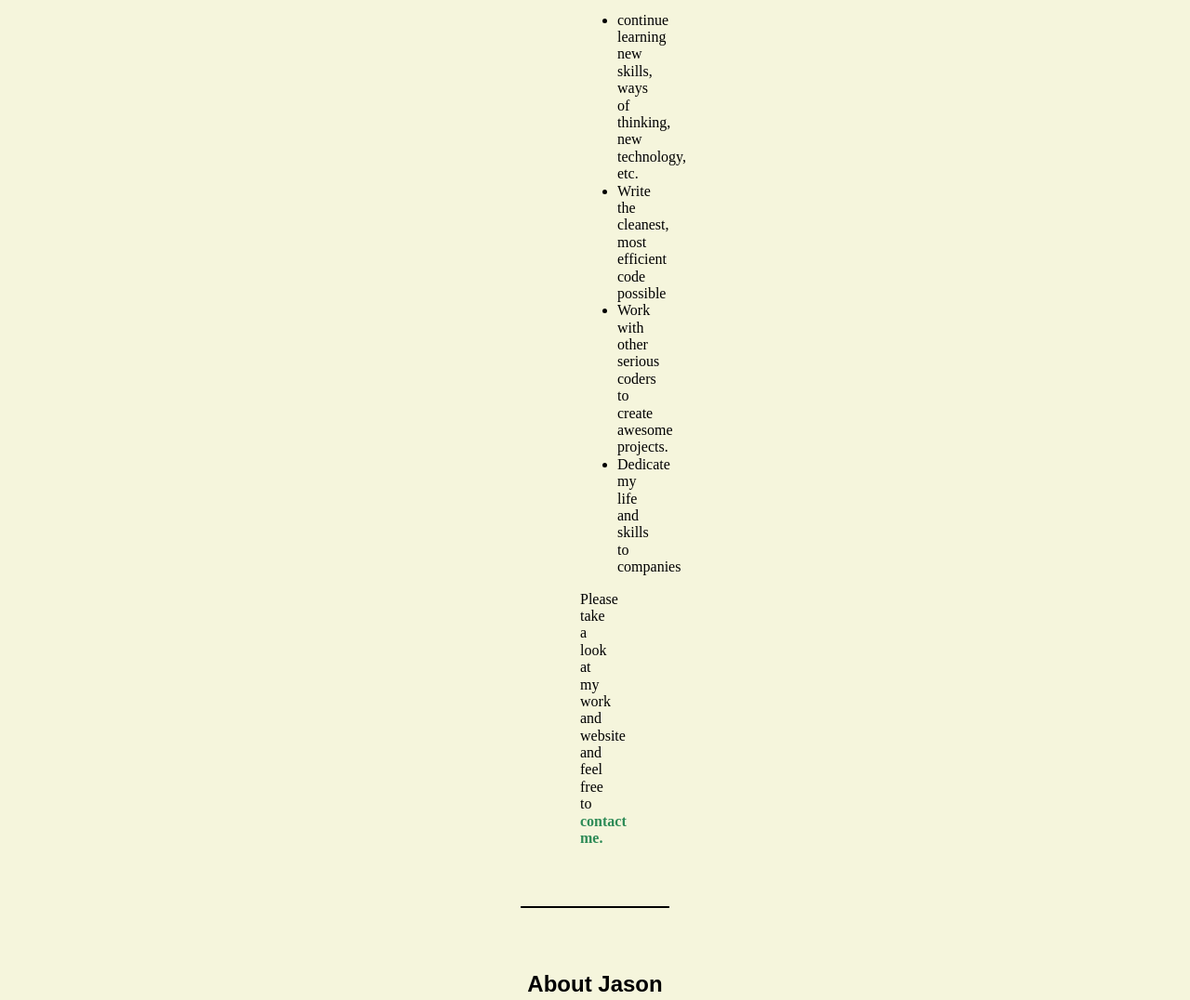
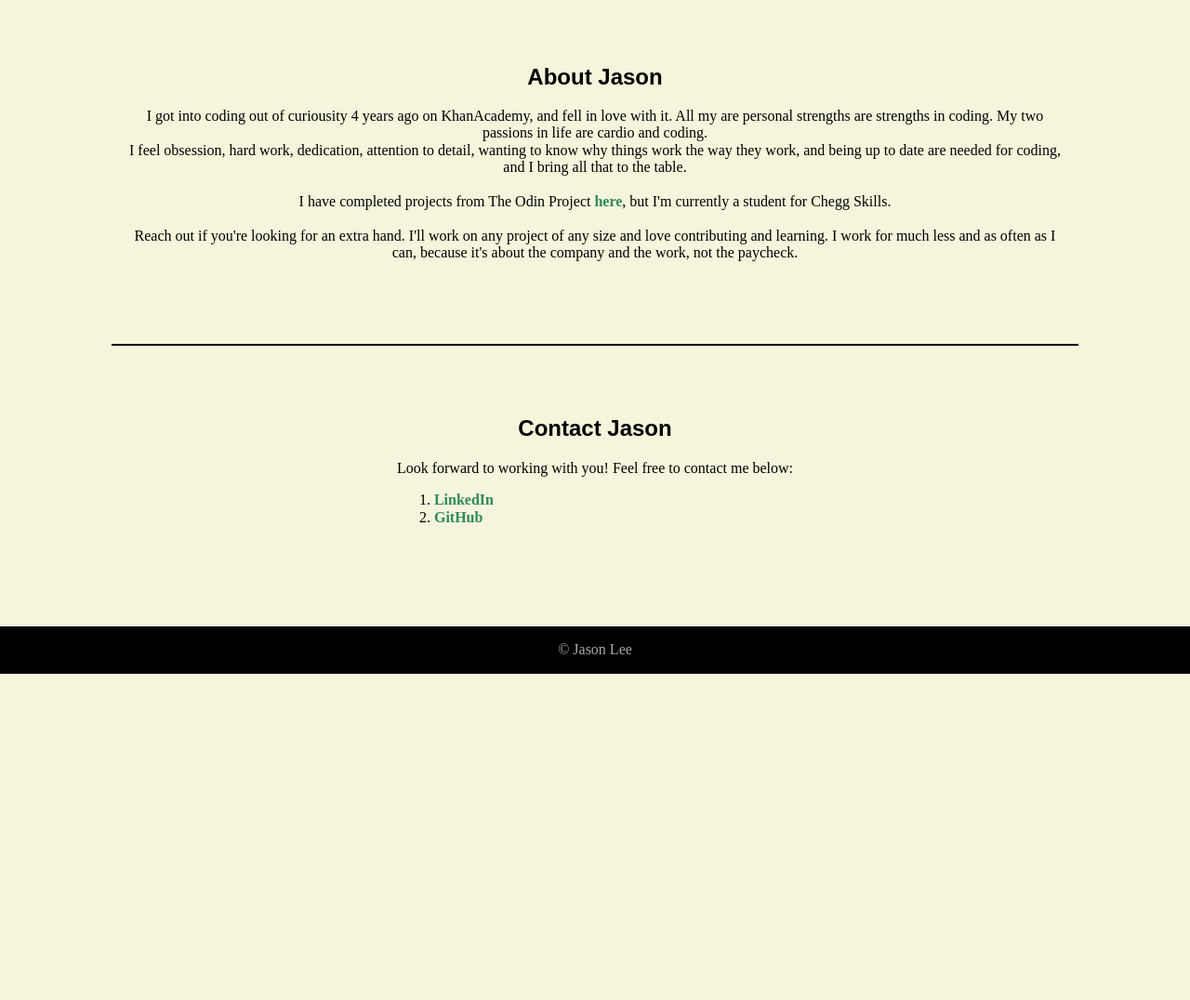
Before and after one commit to jlee55504/portfolio-web-page, a plain HTML site: page index.html in a window 1280 px wide. Shown: the part 1014-2090 px from the top of the page at 93% size. After the commit the page ends 1739 px from the top, so only its background shows below. Drawn offline with nearby package versions, Linux system fonts and the light colour scheme.

Commit message:
Fixed margin and padding

```diff
--- a/index.html
+++ b/index.html
@@ -71,15 +71,14 @@
    </div>
     <!--End of "me-image-div" <div> tag containing an image of me-->
 
-   <!--Beginning of ".section-header" <header> tag-->
-   <header class="section-header">
+
+
 
        <!--Beginning of ".section-h2" <h2> tag greeting employers-->
        <h2 class="section-h2">Greetings, I'm Jason Lee</h2>
        <!--End of ".section-h2" <h2> tag greeting employers-->
 
-    </header>
-    <!--End of ".section-header" <header> tag-->
+
 
 
         <!--".intro-section" <section> tag made https://validator.w3.org fail test.  ".intro-section" <div>
@@ -153,25 +152,19 @@
             <!--Beginning of ".about-section" <section> tag about me-->
             <section class="about-section">
 
-                <!--Beginning of ".section-header" <header> tag-->
-                <header class="section-header">
-
-
                     <!--Beginning of ".section-h2" <h2> tag about me-->
                     <h2 class="section-h2">About Jason</h2>
                     <!--End of ".section-h2" <h2> tag about me-->
 
-                </header>
-                <!--End of "section-header" <header> tag-->
 
                 <!--Beginning of ".content-div" and ".about-div" <div> tags-->
                <div class="content-div about-div">
 
                 <!--Beginning of <p> tag about why I got into coding-->
                 <p>I got into coding out of curiousity 4 years ago on KhanAcademy, and fell in love with it.
-                    All my are personal strengths are strengths in coding. My two passions in life are cardio and coding. I feel obsession, hard work, dedication, attention to detail,
-                     wanting to know why things work the way they work, and being up to date are needed for coding, and I bring all
-                     that to the table.</p>
+                    All my are personal strengths are strengths in coding. My two passions in life are cardio and coding.</p><p>I feel obsession, hard work, dedication, attention to detail,
+                        wanting to know why things work the way they work, and being up to date are needed for coding, and I bring all
+                        that to the table.</p>
                      <!--End of <p> tag about why I got into coding-->
 
                      <!--Beginning of line break tag-->
@@ -205,14 +198,10 @@
     <!--Beginning of "#contact-section" <section> tag-->
             <section id="contact-section">
 
-                <!--Beginning of ".section-header" <header> tag-->
-                <header class="section-header">
                 <!--Beginning of ".section-h2" <h2> tag contacting me-->
                     <h2 class="section-h2">Contact Jason</h2>
                 <!--End of ".section-h2" <h2> tag contacting me-->
 
-                </header>
-                <!--End of ".section-header" <header> tag-->
 
 <!--Beginning of ".content-div" <div> tag-->
  <div class="content-div">
--- a/style.css
+++ b/style.css
@@ -6,6 +6,7 @@
     display: flex;
     flex-direction: column;
     align-items: center;
+    margin-top: 4rem;
 }
 
 .main-header, .end-footer {
@@ -16,7 +17,7 @@
 body {
     background-color: #F5F5DC;
 }
- .main-header, .end-footer, .main-header-div  {
+ .main-header, .end-footer, .main-header-div, #contact-section, .intro-div   {
     display: flex;
     flex-direction: column;
     align-items: center;
@@ -41,23 +42,23 @@ hr {
     transform: rotate(45deg);*/
     background-color: white;
     border: 1px solid black;
+    margin: 0 7.5rem;
 }
 .content-div {
-   margin: 2rem;
+   /*margin: 0 20rem;*/
    padding: 0 2rem;
 }
 .about-section {
-
+    padding-top: 4rem;
+    padding-bottom: 5.5rem;
 }
 main {
-    margin: 3rem 35rem 1rem 35rem;
+  /*  margin: 3rem 35rem 1rem 35rem;*/
 }
 
-.about-section, #contact-section {
-    padding: 2.5rem 0;
-}
+
 .intro-div {
-    padding-bottom: 2rem;
+    padding-bottom: 5.5rem;
 }
 section {
 
@@ -67,7 +68,8 @@ p {
     margin: 0;
 }
 .about-div {
-    /*padding: 0 3rem 0 0;*/
+    padding: 0 8.5rem;
+    text-align: center;
 }
 
 .main-header {
@@ -99,3 +101,7 @@ a:active {
 .main-header-div > h3 {
     margin: 0;
 }
+#contact-section {
+    padding-top: 3.5rem;
+    padding-bottom: 5.75rem;
+}
```
